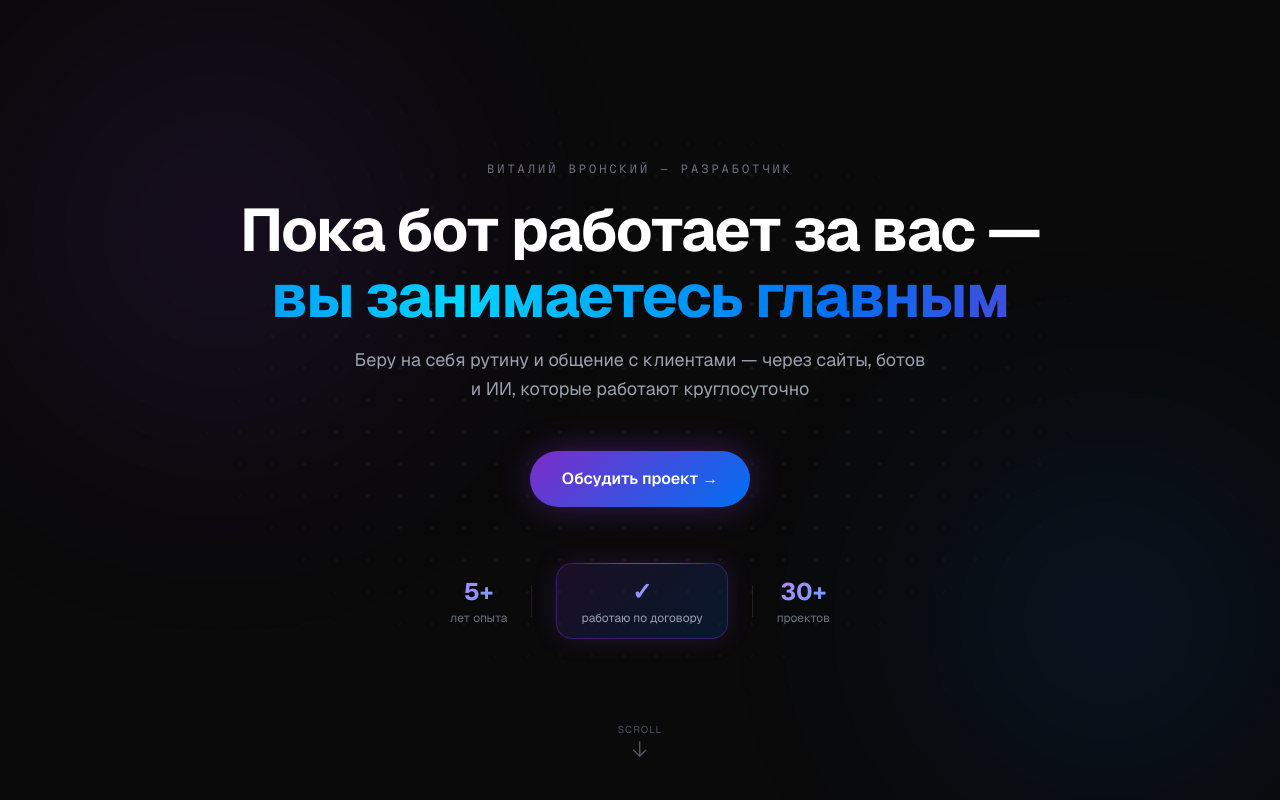
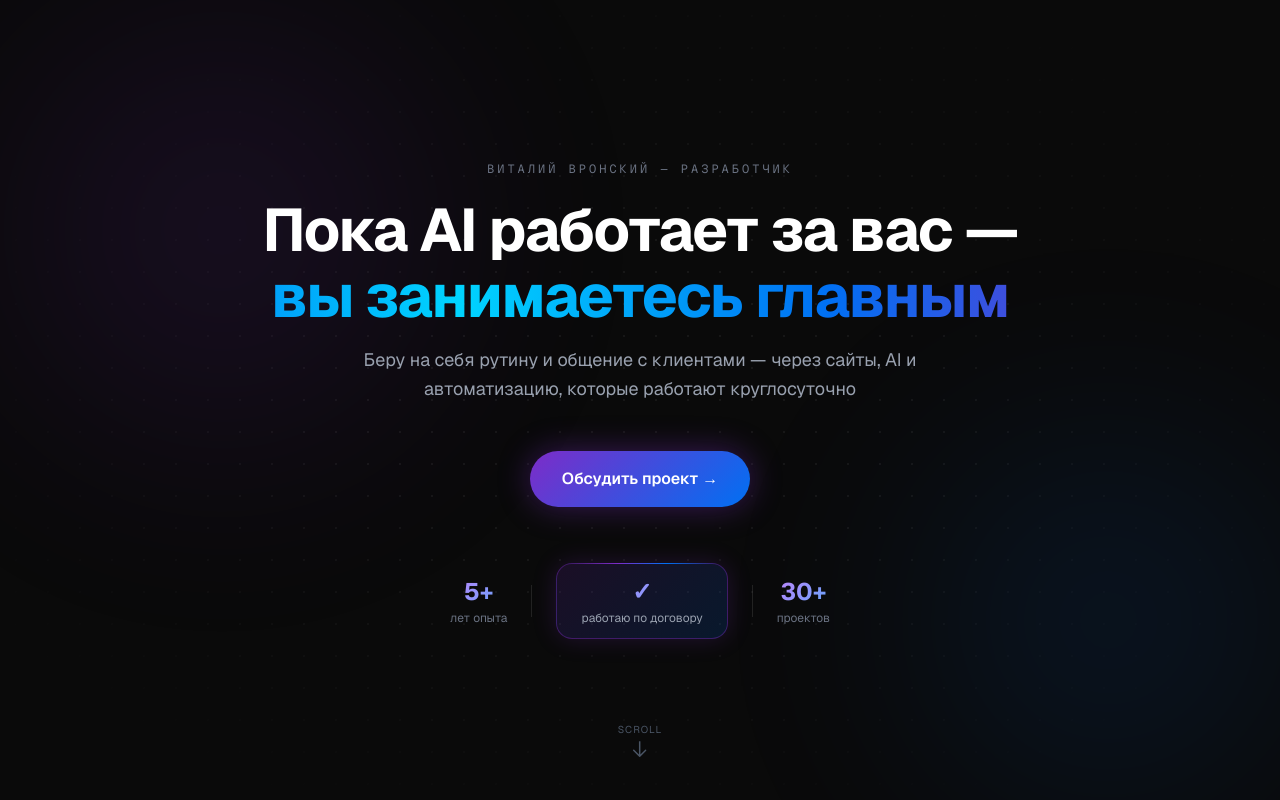
Before and after one commit to vronskyvitaly/next-portfolio-dvertising, a Next.js app: page / in a window 1280 px wide. Shown: the top 800 px of the page. Built offline with nearby package versions, Linux system fonts and the light colour scheme.

Commit message:
feat(hero): «бот» заменён на «AI» в заголовке и подзаголовке

```diff
--- a/src/components/Hero.tsx
+++ b/src/components/Hero.tsx
@@ -43,7 +43,7 @@ export default function Hero() {
 
         {/* Главный заголовок */}
         <h1 className="text-4xl sm:text-5xl md:text-6xl font-bold leading-[1.1] tracking-tight mb-4">
-          <span className="text-white">Пока бот работает за вас —</span>
+          <span className="text-white">Пока AI работает за вас —</span>
           <br />
           <span
             className="bg-clip-text text-transparent animate-shimmer"
@@ -58,7 +58,7 @@ export default function Hero() {
 
         {/* Подзаголовок */}
         <p className="text-base sm:text-lg text-gray-400 mb-12 max-w-xl mx-auto leading-relaxed">
-          Беру на себя рутину и общение с клиентами — через сайты, ботов и ИИ,
+          Беру на себя рутину и общение с клиентами — через сайты, AI и автоматизацию,
           которые работают круглосуточно
         </p>
 
```
